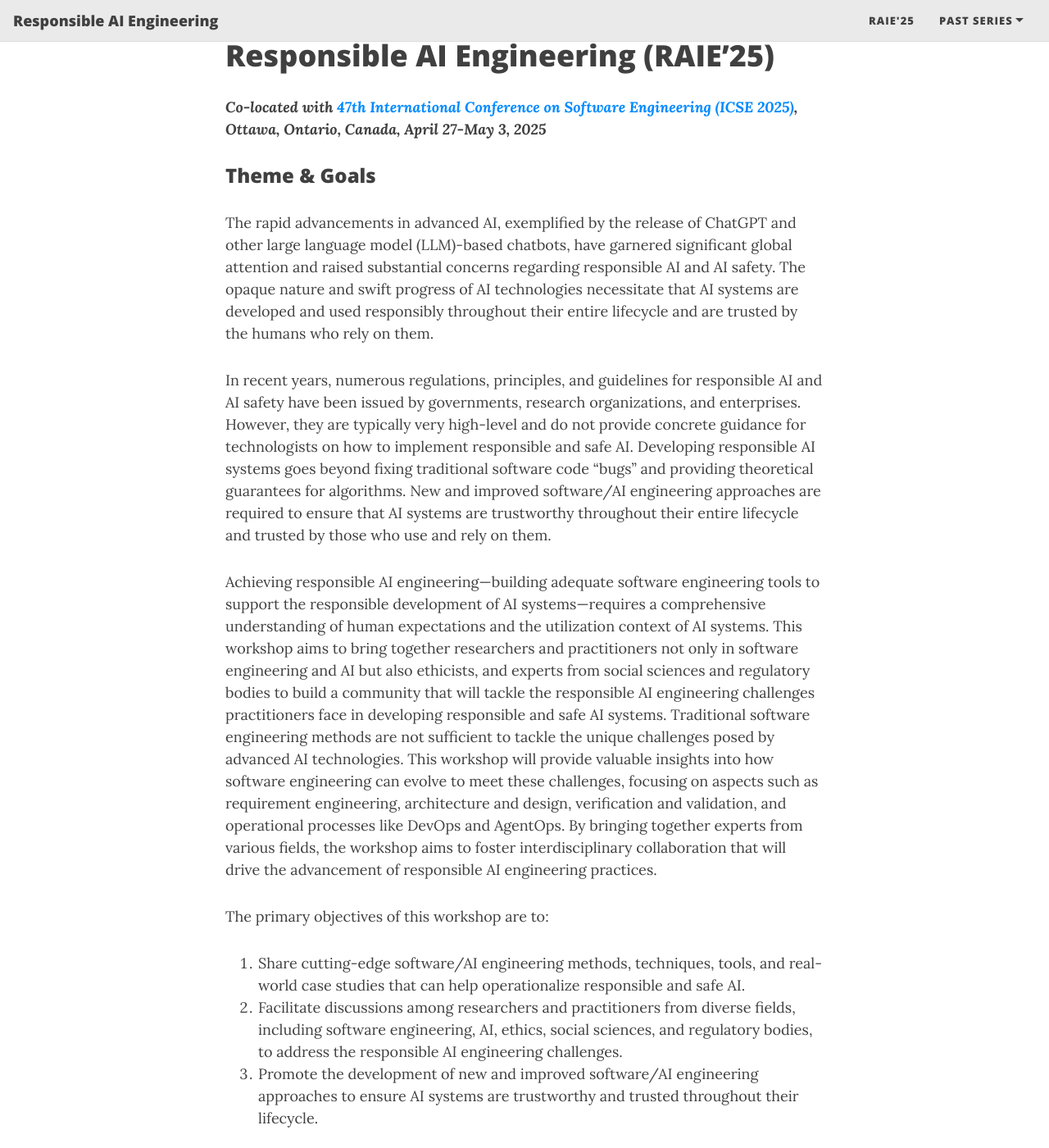
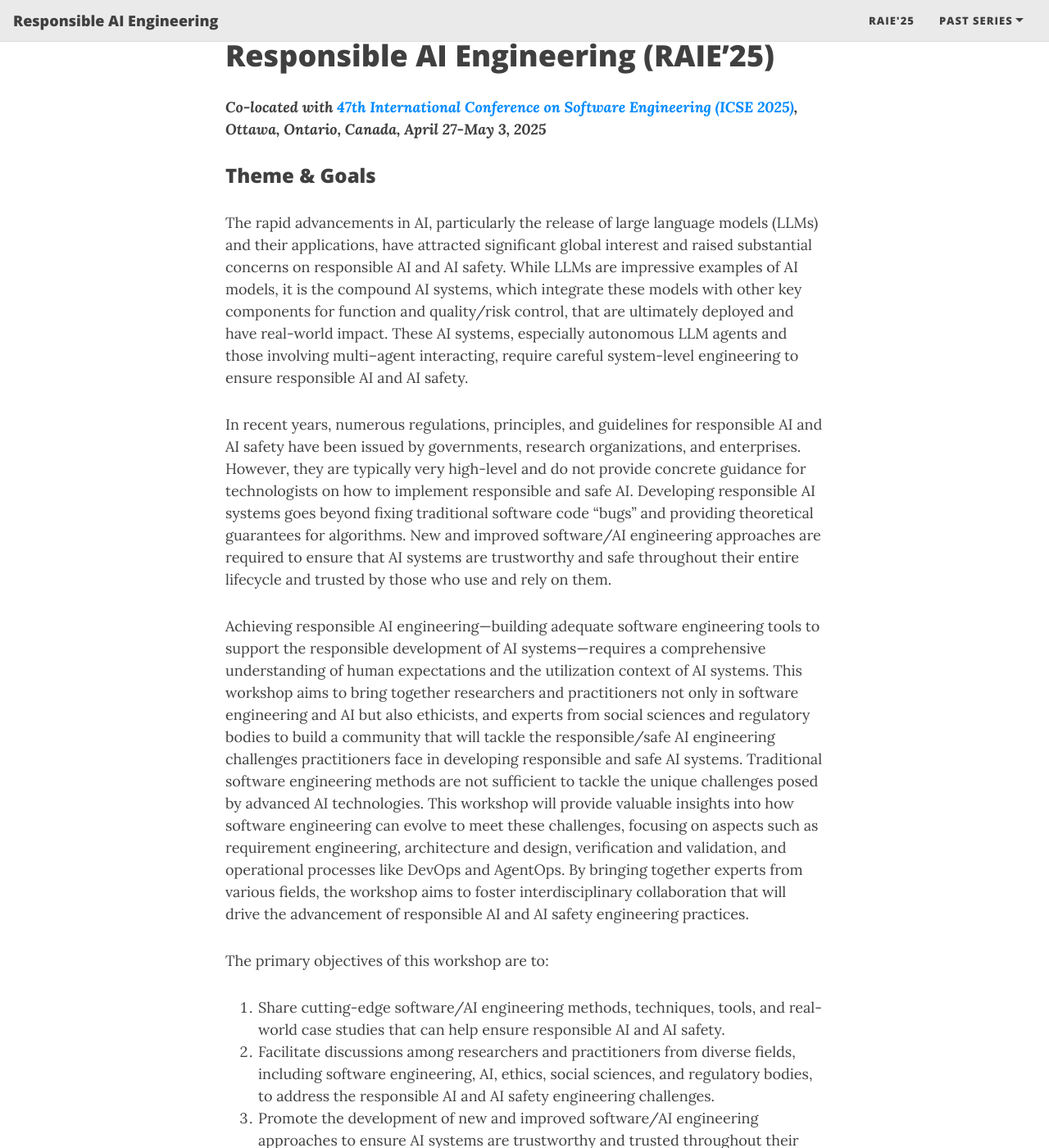
Before and after one commit to RAIEngineering/AIEng-Series, a Jekyll site: the page built from RAIE2025.md, in a window 1280 px wide and 1400 px high, scrolled down 258 px. Shown: the whole window at 82% size. Built offline with Jekyll 4.4.1, drawn with Linux system fonts in a browser that asks for light colours; nearby versions of some CDN libraries; some of the changed text lies outside the part shown.

Commit message:
Update RAIE2025.md

```diff
--- a/RAIE2025.md
+++ b/RAIE2025.md
@@ -11,16 +11,16 @@ title: RAIE 2025
 
 ### Theme & Goals
 
-The rapid advancements in advanced AI, exemplified by the release of ChatGPT and other large language model (LLM)-based chatbots, have garnered significant global attention and raised substantial concerns regarding responsible AI and AI safety. The opaque nature and swift progress of AI technologies necessitate that AI systems are developed and used responsibly throughout their entire lifecycle and are trusted by the humans who rely on them.
+The rapid advancements in AI, particularly the release of large language models (LLMs) and their applications, have attracted significant global interest and raised substantial concerns on responsible AI and AI safety. While LLMs are impressive examples of AI models, it is the compound AI systems, which integrate these models with other key components for function and quality/risk control, that are ultimately deployed and have real-world impact. These AI systems, especially autonomous LLM agents and those involving multi--agent interacting, require careful system-level engineering to ensure responsible AI and AI safety.
 
-In recent years, numerous regulations, principles, and guidelines for responsible AI and AI safety have been issued by governments, research organizations, and enterprises. However, they are typically very high-level and do not provide concrete guidance for technologists on how to implement responsible and safe AI. Developing responsible AI systems goes beyond fixing traditional software code "bugs" and providing theoretical guarantees for algorithms. New and improved software/AI engineering approaches are required to ensure that AI systems are trustworthy throughout their entire lifecycle and trusted by those who use and rely on them.
+In recent years, numerous regulations, principles, and guidelines for responsible AI and AI safety have been issued by governments, research organizations, and enterprises. However, they are typically very high-level and do not provide concrete guidance for technologists on how to implement responsible and safe AI. Developing responsible AI systems goes beyond fixing traditional software code "bugs" and providing theoretical guarantees for algorithms. New and improved software/AI engineering approaches are required to ensure that AI systems are trustworthy and safe throughout their entire lifecycle and trusted by those who use and rely on them.
 
-Achieving responsible AI engineering—building adequate software engineering tools to support the responsible development of AI systems—requires a comprehensive understanding of human expectations and the utilization context of AI systems. This workshop aims to bring together researchers and practitioners not only in software engineering and AI but also ethicists, and experts from social sciences and regulatory bodies to build a community that will tackle the responsible AI engineering challenges practitioners face in developing responsible and safe AI systems. Traditional software engineering methods are not sufficient to tackle the unique challenges posed by advanced AI technologies. This workshop will provide valuable insights into how software engineering can evolve to meet these challenges, focusing on aspects such as requirement engineering, architecture and design, verification and validation, and operational processes like DevOps and AgentOps. By bringing together experts from various fields, the workshop aims to foster interdisciplinary collaboration that will drive the advancement of responsible AI engineering practices.
+Achieving responsible AI engineering—building adequate software engineering tools to support the responsible development of AI systems—requires a comprehensive understanding of human expectations and the utilization context of AI systems. This workshop aims to bring together researchers and practitioners not only in software engineering and AI but also ethicists, and experts from social sciences and regulatory bodies to build a community that will tackle the responsible/safe AI engineering challenges practitioners face in developing responsible and safe AI systems. Traditional software engineering methods are not sufficient to tackle the unique challenges posed by advanced AI technologies. This workshop will provide valuable insights into how software engineering can evolve to meet these challenges, focusing on aspects such as requirement engineering, architecture and design, verification and validation, and operational processes like DevOps and AgentOps. By bringing together experts from various fields, the workshop aims to foster interdisciplinary collaboration that will drive the advancement of responsible AI and AI safety engineering practices.
 
 The primary objectives of this workshop are to:
 
-1. Share cutting-edge software/AI engineering methods, techniques, tools, and real-world case studies that can help operationalize responsible and safe AI.
-2. Facilitate discussions among researchers and practitioners from diverse fields, including software engineering, AI, ethics, social sciences, and regulatory bodies, to address the responsible AI engineering challenges.
+1. Share cutting-edge software/AI engineering methods, techniques, tools, and real-world case studies that can help ensure responsible AI and AI safety.
+2. Facilitate discussions among researchers and practitioners from diverse fields, including software engineering, AI, ethics, social sciences, and regulatory bodies, to address the responsible AI and AI safety engineering challenges.
 3. Promote the development of new and improved software/AI engineering approaches to ensure AI systems are trustworthy and trusted throughout their lifecycle.
 
 
@@ -28,16 +28,16 @@ The primary objectives of this workshop are to:
 
 Topics of interests include, but are not limited to:
 
-- Requirement engineering for responsible AI
-- Software architecture and design of responsible AI systems
-- Verification and validation for responsible AI systems
-- DevOps, MLOps, LLMOps, AgentOps for responsible and safe AI systems
-- Development processes for responsible AI systems
-- Responsible AI governance, assessment tools and techniques
+- Requirement engineering for responsible AI and AI safety
+- Responsible-AI-by-design and AI-safety-by-design software architecture
+- Verification and validation for responsible AI and AI safety
+- DevOps, MLOps, LLMOps, AgentOps for ensuring responsible AI and AI safety
+- Development processes for responsible and safe AI systems
+- Responsible AI and AI safety governance, assessment tools and techniques
 - Reproducibility and traceability of AI systems
 - Trust and trustworthiness of AI systems
-- Human aspect of responsible AI engineering
-- Responsible AI engineering for next-generation foundation model based AI systems (e.g., LLM-based agents)
+- Human aspect of responsible AI and AI safety engineering
+- Responsible AI and AI safety engineering for next-generation foundation model based AI systems (e.g., LLM-based agents)
 - Case studies from certain high priority domains (e.g., financial services, science discovery, health, environment, energy)
 
 
```
Also changed, not shown: other parts of RAIE2025.md (+7 -1 lines).
